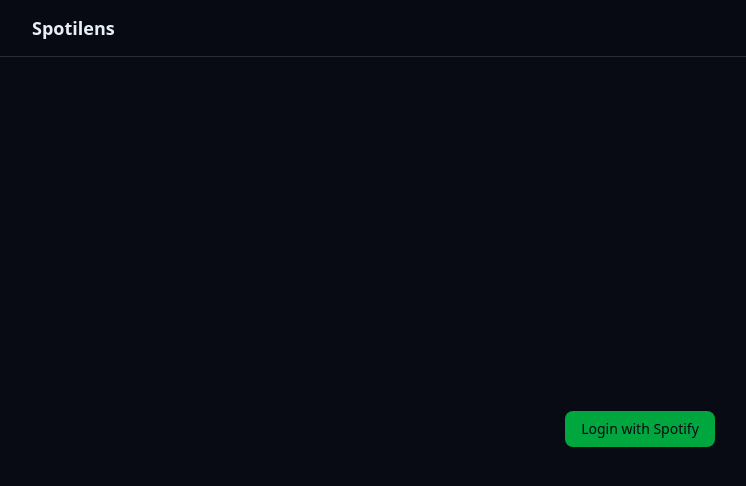
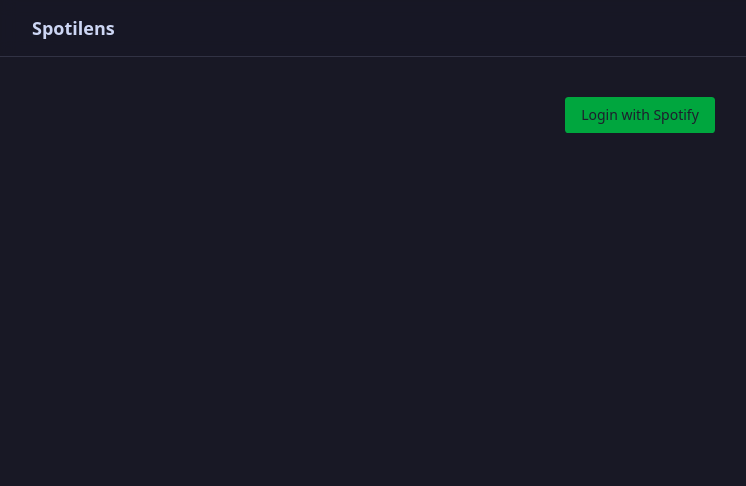
Before and after one commit to birat1/spotilens, a Next.js app in the folder frontend/spotilens/: page / in a window 1280 px wide. Shown: the top 486 px of the page, without its empty margins (0-746 px from the left). Built offline with nearby package versions, Linux system fonts and the light colour scheme; no server answers.

Commit message:
Implemented a now playing card

```diff
--- a/frontend/spotilens/app/globals.css
+++ b/frontend/spotilens/app/globals.css
@@ -44,72 +44,74 @@
 }
 
 :root {
-  --radius: 0.625rem;
-  --background: oklch(0.15 0.02 269.18);
-  --foreground: oklch(0.95 0.01 238.46);
-  --card: oklch(0.2 0.02 266.02);
-  --card-foreground: oklch(0.95 0.01 238.46);
-  --popover: oklch(0.2 0.02 266.02);
-  --popover-foreground: oklch(0.95 0.01 238.46);
-  --primary: oklch(0.67 0.17 153.85);
-  --primary-foreground: oklch(0.15 0.02 269.18);
-  --secondary: oklch(0.3 0.03 271.05);
-  --secondary-foreground: oklch(0.95 0.01 238.46);
-  --muted: oklch(0.3 0.03 271.05);
-  --muted-foreground: oklch(0.6 0.03 269.46);
-  --accent: oklch(0.3 0.03 271.05);
-  --accent-foreground: oklch(0.95 0.01 238.46);
-  --destructive: oklch(0.64 0.25 19.69);
-  --border: oklch(0.95 0.01 238.46 / 15%);
-  --input: oklch(0.95 0.01 238.46 / 20%);
-  --ring: oklch(0.67 0.17 153.85);
-  --chart-1: oklch(0.67 0.17 153.85);
-  --chart-2: oklch(0.6 0.1 269.83);
-  --chart-3: oklch(0.72 0.12 201.79);
-  --chart-4: oklch(0.8 0.1 100.65);
-  --chart-5: oklch(0.6 0.15 300.14);
-  --sidebar: oklch(0.2 0.02 266.02);
-  --sidebar-foreground: oklch(0.95 0.01 238.46);
-  --sidebar-primary: oklch(0.67 0.17 153.85);
-  --sidebar-primary-foreground: oklch(0.15 0.02 269.18);
-  --sidebar-accent: oklch(0.3 0.03 271.05);
-  --sidebar-accent-foreground: oklch(0.95 0.01 238.46);
-  --sidebar-border: oklch(0.95 0.01 238.46 / 15%);
-  --sidebar-ring: oklch(0.67 0.17 153.85);
+  --radius: 0.35rem;
+  --background: oklch(0.2155 0.0254 284.0647);
+  --foreground: oklch(0.8787 0.0426 272.2767);
+  --card: oklch(0.2429 0.0304 283.911);
+  --card-foreground: oklch(0.8787 0.0426 272.2767);
+  --popover: oklch(0.4037 0.032 280.152);
+  --popover-foreground: oklch(0.8787 0.0426 272.2767);
+  --primary: oklch(0.7871 0.1187 304.7693);
+  --primary-foreground: oklch(0.2429 0.0304 283.911);
+  --secondary: oklch(0.4765 0.034 278.643);
+  --secondary-foreground: oklch(0.8787 0.0426 272.2767);
+  --muted: oklch(0.2973 0.0294 276.2144);
+  --muted-foreground: oklch(0.751 0.0396 273.932);
+  --accent: oklch(0.8467 0.0833 210.2545);
+  --accent-foreground: oklch(0.2429 0.0304 283.911);
+  --destructive: oklch(0.7556 0.1297 2.7642);
+  --destructive-foreground: oklch(0.2429 0.0304 283.911);
+  --border: oklch(0.324 0.0319 281.9784);
+  --input: oklch(0.324 0.0319 281.9784);
+  --ring: oklch(0.7871 0.1187 304.7693);
+  --chart-1: oklch(0.7871 0.1187 304.7693);
+  --chart-2: oklch(0.8467 0.0833 210.2545);
+  --chart-3: oklch(0.8577 0.1092 142.7153);
+  --chart-4: oklch(0.8237 0.1015 52.6294);
+  --chart-5: oklch(0.9226 0.0238 30.4919);
+  --sidebar: oklch(0.1828 0.0204 284.2039);
+  --sidebar-foreground: oklch(0.8787 0.0426 272.2767);
+  --sidebar-primary: oklch(0.7871 0.1187 304.7693);
+  --sidebar-primary-foreground: oklch(0.2429 0.0304 283.911);
+  --sidebar-accent: oklch(0.8467 0.0833 210.2545);
+  --sidebar-accent-foreground: oklch(0.2429 0.0304 283.911);
+  --sidebar-border: oklch(0.4037 0.032 280.152);
+  --sidebar-ring: oklch(0.7871 0.1187 304.7693);
 }
 
 .dark {
-  --background: oklch(0.15 0.02 269.18);
-  --foreground: oklch(0.95 0.01 238.46);
-  --card: oklch(0.2 0.02 266.02);
-  --card-foreground: oklch(0.95 0.01 238.46);
-  --popover: oklch(0.2 0.02 266.02);
-  --popover-foreground: oklch(0.95 0.01 238.46);
-  --primary: oklch(0.67 0.17 153.85);
-  --primary-foreground: oklch(0.15 0.02 269.18);
-  --secondary: oklch(0.3 0.03 271.05);
-  --secondary-foreground: oklch(0.95 0.01 238.46);
-  --muted: oklch(0.3 0.03 271.05);
-  --muted-foreground: oklch(0.6 0.03 269.46);
-  --accent: oklch(0.3 0.03 271.05);
-  --accent-foreground: oklch(0.95 0.01 238.46);
-  --destructive: oklch(0.64 0.25 19.69);
-  --border: oklch(0.95 0.01 238.46 / 15%);
-  --input: oklch(0.95 0.01 238.46 / 20%);
-  --ring: oklch(0.67 0.17 153.85);
-  --chart-1: oklch(0.67 0.17 153.85);
-  --chart-2: oklch(0.6 0.1 269.83);
-  --chart-3: oklch(0.72 0.12 201.79);
-  --chart-4: oklch(0.8 0.1 100.65);
-  --chart-5: oklch(0.6 0.15 300.14);
-  --sidebar: oklch(0.2 0.02 266.02);
-  --sidebar-foreground: oklch(0.95 0.01 238.46);
-  --sidebar-primary: oklch(0.67 0.17 153.85);
-  --sidebar-primary-foreground: oklch(0.15 0.02 269.18);
-  --sidebar-accent: oklch(0.3 0.03 271.05);
-  --sidebar-accent-foreground: oklch(0.95 0.01 238.46);
-  --sidebar-border: oklch(0.95 0.01 238.46 / 15%);
-  --sidebar-ring: oklch(0.67 0.17 153.85);
+  --background: oklch(0.2155 0.0254 284.0647);
+  --foreground: oklch(0.8787 0.0426 272.2767);
+  --card: oklch(0.2429 0.0304 283.911);
+  --card-foreground: oklch(0.8787 0.0426 272.2767);
+  --popover: oklch(0.4037 0.032 280.152);
+  --popover-foreground: oklch(0.8787 0.0426 272.2767);
+  --primary: oklch(0.7871 0.1187 304.7693);
+  --primary-foreground: oklch(0.2429 0.0304 283.911);
+  --secondary: oklch(0.4765 0.034 278.643);
+  --secondary-foreground: oklch(0.8787 0.0426 272.2767);
+  --muted: oklch(0.2973 0.0294 276.2144);
+  --muted-foreground: oklch(0.751 0.0396 273.932);
+  --accent: oklch(0.8467 0.0833 210.2545);
+  --accent-foreground: oklch(0.2429 0.0304 283.911);
+  --destructive: oklch(0.7556 0.1297 2.7642);
+  --destructive-foreground: oklch(0.2429 0.0304 283.911);
+  --border: oklch(0.324 0.0319 281.9784);
+  --input: oklch(0.324 0.0319 281.9784);
+  --ring: oklch(0.7871 0.1187 304.7693);
+  --chart-1: oklch(0.7871 0.1187 304.7693);
+  --chart-2: oklch(0.8467 0.0833 210.2545);
+  --chart-3: oklch(0.8577 0.1092 142.7153);
+  --chart-4: oklch(0.8237 0.1015 52.6294);
+  --chart-5: oklch(0.9226 0.0238 30.4919);
+  --sidebar: oklch(0.1828 0.0204 284.2039);
+  --sidebar-foreground: oklch(0.8787 0.0426 272.2767);
+  --sidebar-primary: oklch(0.7871 0.1187 304.7693);
+  --sidebar-primary-foreground: oklch(0.2429 0.0304 283.911);
+  --sidebar-accent: oklch(0.8467 0.0833 210.2545);
+  --sidebar-accent-foreground: oklch(0.2429 0.0304 283.911);
+  --sidebar-border: oklch(0.4037 0.032 280.152);
+  --sidebar-ring: oklch(0.7871 0.1187 304.7693);
 }
 
 @layer base {
@@ -120,3 +122,30 @@
     @apply bg-background text-foreground;
   }
 }
+
+@keyframes marquee-alternate {
+  0% {
+    transform: translateX(0%);
+  }
+  100% {
+    transform: translateX(calc(-1 * var(--overflow-distance)));
+  }
+}
+
+.animate-marquee-alternate {
+  animation: marquee-alternate 10s linear infinite alternate;
+  padding-left: 5px;
+  padding-right: 20px;
+  backface-visibility: hidden;
+  perspective: 1000px;
+}
+
+.mask-fade {
+  mask-image: linear-gradient(
+    to right,
+    transparent,
+    black 10%,
+    black 90%,
+    transparent
+  );
+}
--- a/frontend/spotilens/app/page.tsx
+++ b/frontend/spotilens/app/page.tsx
@@ -1,8 +1,8 @@
 'use client';
 
 import Image from 'next/image';
-import { useEffect, useState } from 'react';
 
+import { NowPlaying } from '@/components/now-playing';
 import { Button } from '@/components/ui/button';
 import { useAuth } from '@/context/auth-context';
 import { login } from '@/services/auth';
@@ -16,9 +16,9 @@ export default function Home() {
     );
 
   return (
-    <div className="flex flex-1 flex-col items-center justify-center gap-6 min-h-0">
+    <div className="flex flex-1 flex-col items-center justify-start gap-6 min-h-0 pt-[5vh]">
       {user ? (
-        // Logged in state
+        <>
           <div className="flex flex-row items-center gap-6">
             {user.images?.[0]?.url && (
               <Image
@@ -41,6 +41,9 @@ export default function Home() {
               </h1>
             </div>
           </div>
+
+          <NowPlaying />
+        </>
       ) : (
         // Logged out state
         <Button onClick={login} className="bg-green-600 hover:bg-green-700">
--- /dev/null
+++ b/frontend/spotilens/components/now-playing.tsx
@@ -0,0 +1,92 @@
+import Image from 'next/image';
+import { useCallback, useEffect, useState } from 'react';
+
+import { MarqueeWrapper } from '@/lib/MarqueeWrapper';
+
+export function NowPlaying() {
+  const [playback, setPlayback] = useState<any>(null);
+
+  // Fetch currently playing track
+  const fetchCurrentTrack = useCallback(async () => {
+    try {
+      const res = await fetch('/me/player/currently-playing');
+      if (res.ok) {
+        const data = await res.json();
+        if (data && data.item) {
+          setPlayback(data);
+        } else {
+          setPlayback(null);
+        }
+      }
+    } catch (err) {
+      console.error('Failed to fetch currently playing track:', err);
+    }
+  }, []);
+
+  useEffect(() => {
+    fetchCurrentTrack();
+    const interval = setInterval(fetchCurrentTrack, 5000); // Refresh every 5 seconds
+    return () => clearInterval(interval);
+  }, [fetchCurrentTrack]);
+
+  if (!playback || !playback.item) return null;
+
+  return (
+    /* Now Playing Card */
+    <div className="w-full max-w-2xl bg-card border rounded-xl p-6 shadow-sm">
+      <h2 className="text-sm font-medium mb-4 text-green-500 animate-pulse uppercase tracking-wider">
+        Currently Playing
+      </h2>
+
+      {/* Track Info */}
+      <div className="flex items-center gap-4">
+        {/* Album Art */}
+        <a
+          href={playback.item.album.external_urls.spotify}
+          target="_blank"
+          rel="noopener noreferrer"
+          className="shrink-0 hover:opacity-80 transition-opacity"
+        >
+          <Image
+            src={playback.item.album.images[0].url}
+            alt={playback.item.name}
+            width={160}
+            height={160}
+            unoptimized
+            className="rounded-lg shadow-md"
+          />
+        </a>
+
+        {/* Track Name & Artists */}
+        <div className="flex flex-col min-w-0 flex-1 overflow-hidden">
+          <MarqueeWrapper>
+            <a
+              href={playback.item.external_urls.spotify}
+              target="_blank"
+              className="text-lg font-bold hover:underline underline-offset-2"
+            >
+              {playback.item.name}
+            </a>
+          </MarqueeWrapper>
+
+          <MarqueeWrapper>
+            <div className="text-sm text-muted-foreground">
+              {playback.item.artists.map((artist: any, i: number) => (
+                <span key={artist.id}>
+                  <a
+                    href={artist.external_urls.spotify}
+                    target="_blank"
+                    className="hover:underline underline-offset-2"
+                  >
+                    {artist.name}
+                  </a>
+                  {i < playback.item.artists.length - 1 && ', '}
+                </span>
+              ))}
+            </div>
+          </MarqueeWrapper>
+        </div>
+      </div>
+    </div>
+  );
+}
```
Lines whose indentation alone changed are shown as unchanged.
